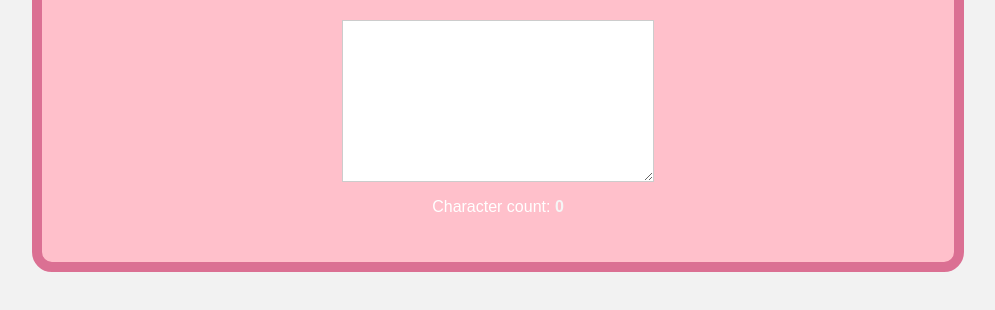
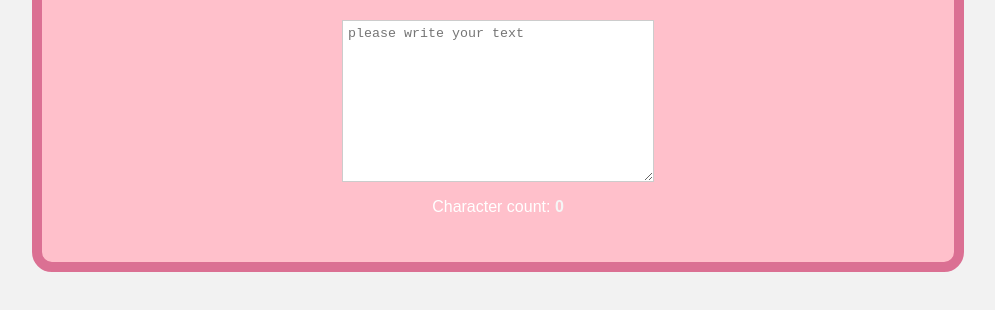
Before and after one commit to deepikagavini/character-count, a plain HTML site: page index.html in a window 1280 px wide. Shown: the part 302-612 px from the top of the page, without its empty margins (142-1137 px from the left). Drawn offline with Linux system fonts and the light colour scheme.

Commit message:
Update index.html

```diff
--- a/index.html
+++ b/index.html
@@ -59,7 +59,7 @@
     <div class="container">
       <div class="content">
         <h1>Character Counter</h1>
-        <textarea id="myInput" oninput="countCharacters()"></textarea>
+        <textarea id="myInput" placeholder="please write your text" oninput="countCharacters()"></textarea>
         <p class="txt">Character count: <span id="counter">0</span></p>
       </div>
     </div>
```
